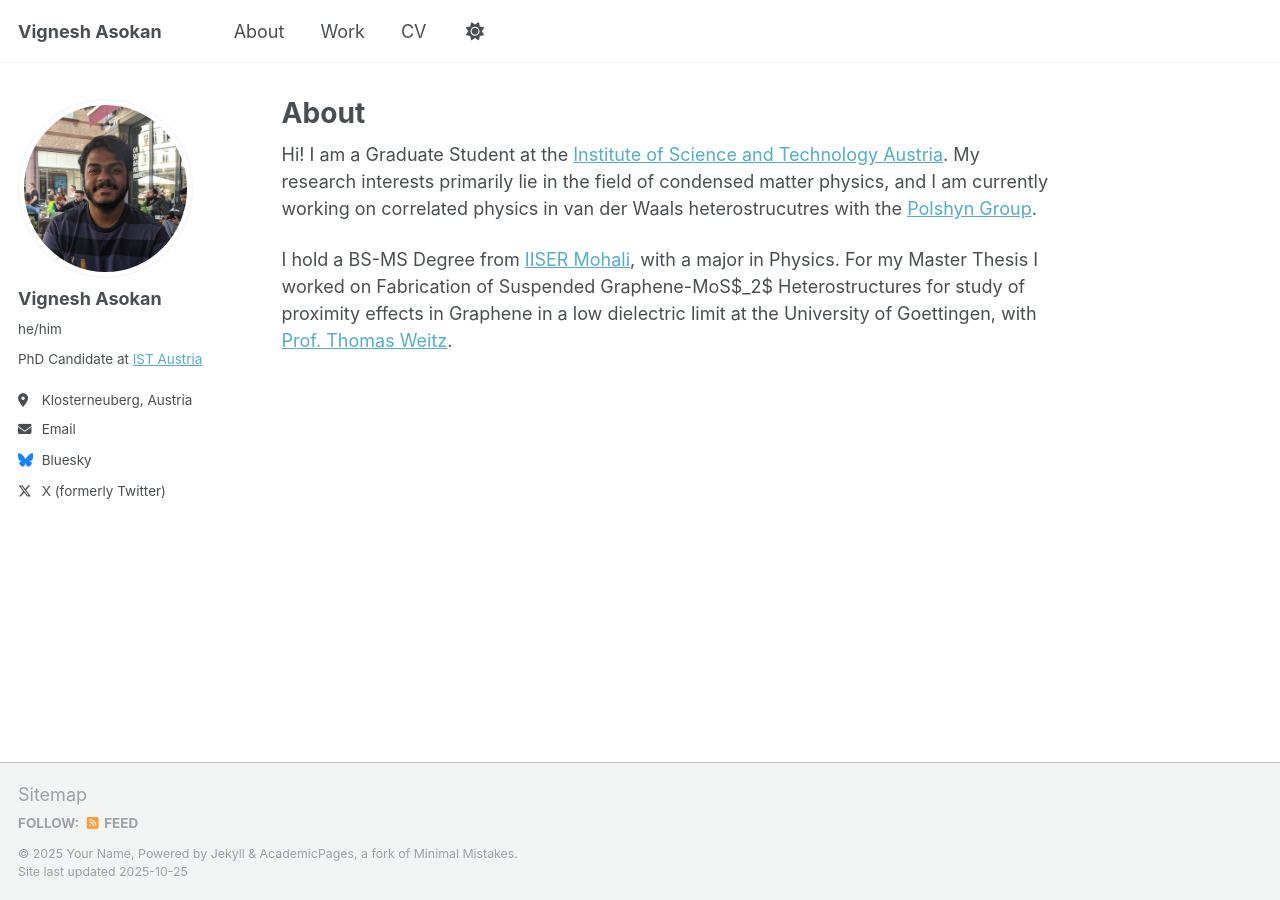
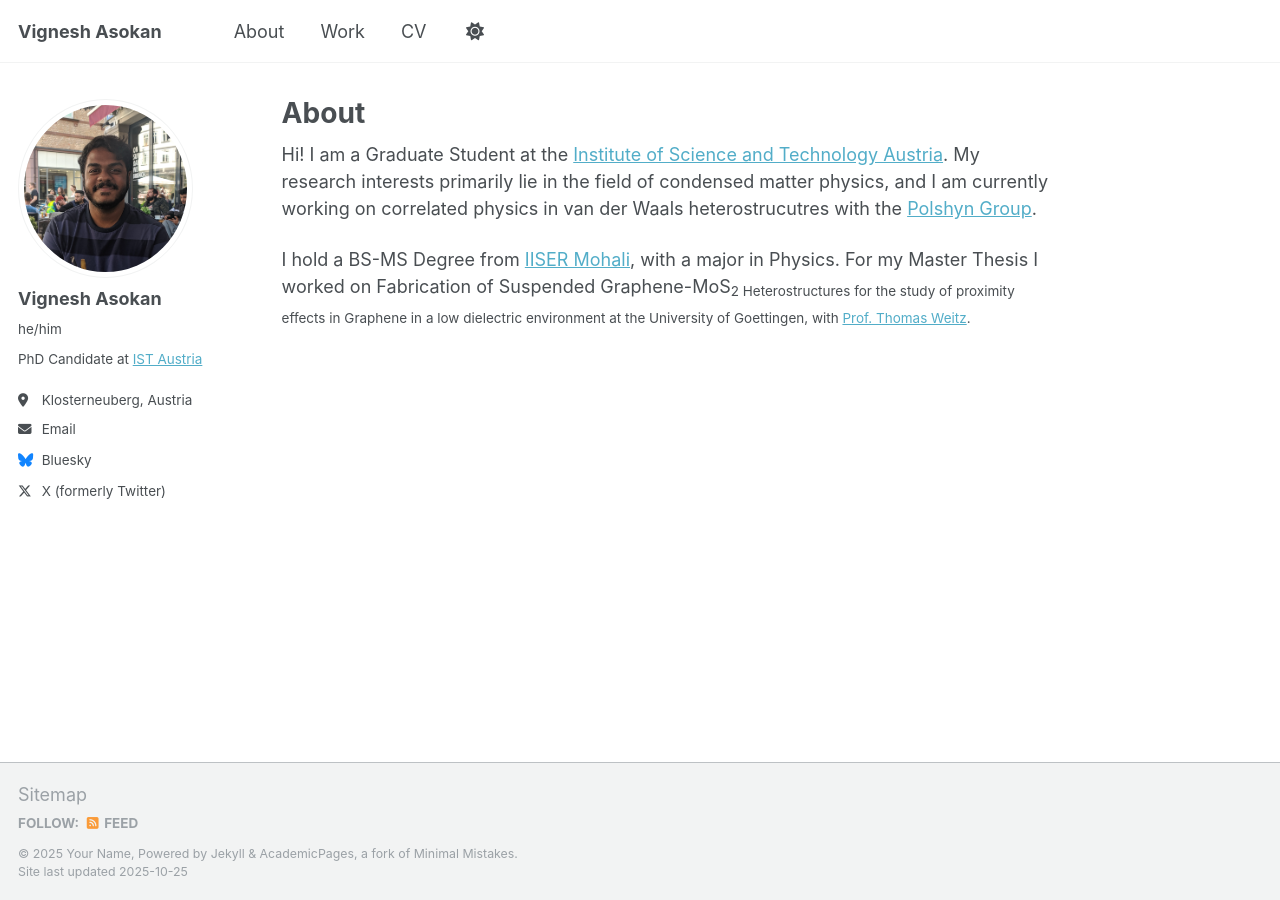
Before and after one commit to vigneshasokan31/vigneshasokan31.github.io, a Jekyll site: the page built from _pages/about.md, in a window 1280 px wide. Built offline with Jekyll 4.4.1, drawn with Linux system fonts in a browser that asks for light colours; a script that is not in the unit is left out.

Commit message:
Update about.md

```diff
--- a/_pages/about.md
+++ b/_pages/about.md
@@ -9,4 +9,4 @@ redirect_from:
 
 Hi! I am a Graduate Student at the [Institute of Science and Technology Austria](https://ista.ac.at/en/home/). My research interests primarily lie in the field of condensed matter physics, and I am currently working on correlated physics in van der Waals heterostrucutres with the [Polshyn Group](https://polshynlab.com/).
 
-I hold a BS-MS Degree from [IISER Mohali](https://www.iisermohali.ac.in/), with a major in Physics. For my Master Thesis I worked on Fabrication of Suspended Graphene-MoS$_2$ Heterostructures for study of proximity effects in Graphene in a low dielectric limit at the University of Goettingen, with [Prof. Thomas Weitz](https://www.uni-goettingen.de/en/617481.html).
+I hold a BS-MS Degree from [IISER Mohali](https://www.iisermohali.ac.in/), with a major in Physics. For my Master Thesis I worked on Fabrication of Suspended Graphene-MoS<sub>2 Heterostructures for the study of proximity effects in Graphene in a low dielectric environment at the University of Goettingen, with [Prof. Thomas Weitz](https://www.uni-goettingen.de/en/617481.html).
```
